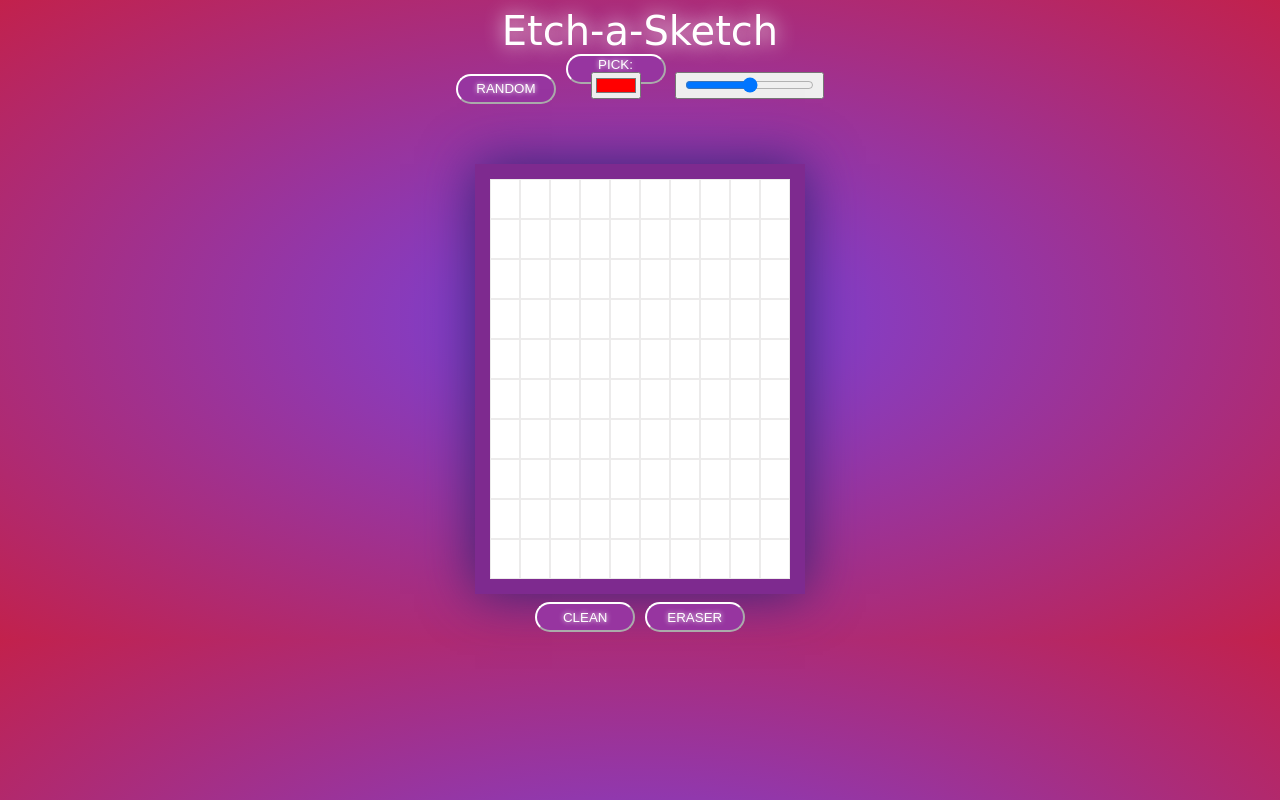
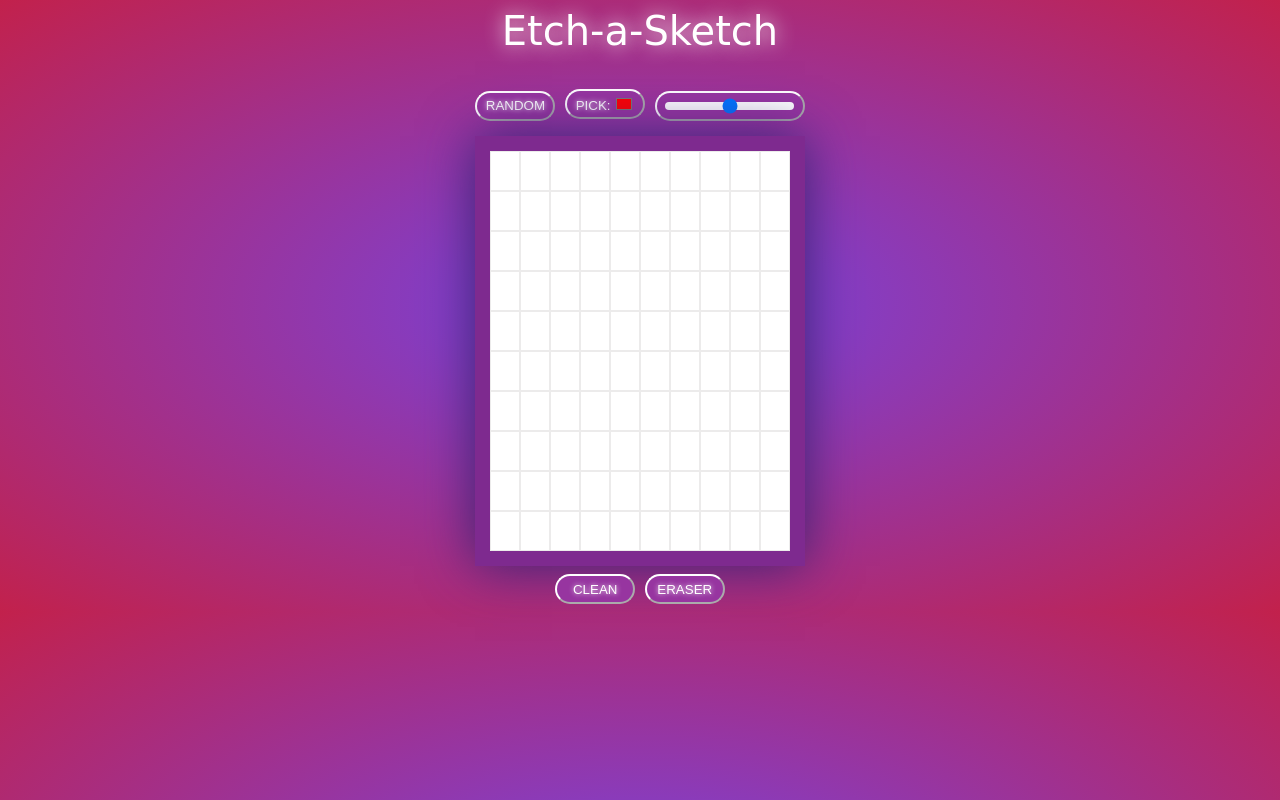
Before and after one commit to JewgienijD/Etch-a-Sketch, a plain HTML site: page index.html in a window 1280 px wide. Drawn offline with Linux system fonts and the light colour scheme.

Commit message:
add new styles

```diff
--- a/style.css
+++ b/style.css
@@ -14,6 +14,7 @@ body {
     font-size: 40px;
     color: #fff;
     text-shadow: 0 0 20px #fff;
+    margin-bottom: 0.7em;
 }
 
 :root {
@@ -24,7 +25,7 @@ body {
 .grid{
     display: flex;
     justify-content: center;
-    margin-top: 2em;
+    margin-top: 0.5em;
 }
 .grid-wrapper {
     display: flex;
@@ -50,10 +51,39 @@ body {
 
 .buttons{
     border-radius: 50px;
-    width: 100px;
+    width: 80px;
     height: 30px;
     background-color: rgb(151,53,160);
     color: #fff;
     border-color: #fff;
     text-shadow: 0 0 5px #fff;
 }
+
+.buttons:hover{
+    transform: scale(1.1);
+}
+
+#input-color{
+    border: none;
+    background-color:rgb(151,53,160);
+    height: 20px;
+    width: 20px;
+    padding: 0;
+}
+
+.buttons-range{
+    border-radius: 50px;
+    width: 150px;
+    height: 30px;
+    background-color: rgb(151,53,160);
+    color: #fff;
+    border-color: #fff;
+    text-shadow: 0 0 5px #fff;
+}
+
+#grid-numbers{
+    -webkit-appearance: none;
+    border-radius: 7px;
+    background: #fff;
+    height: 8px;
+}
```
